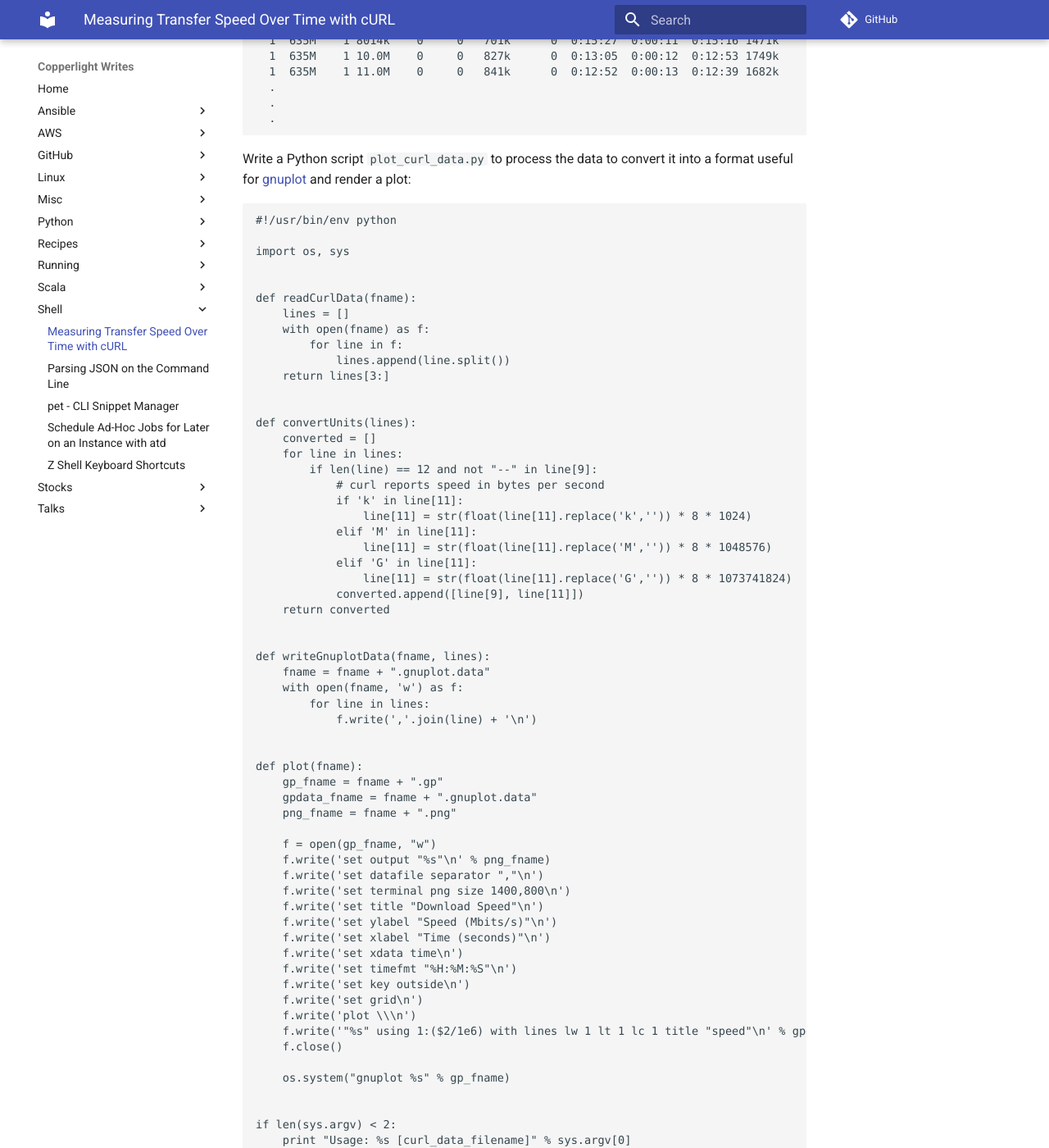
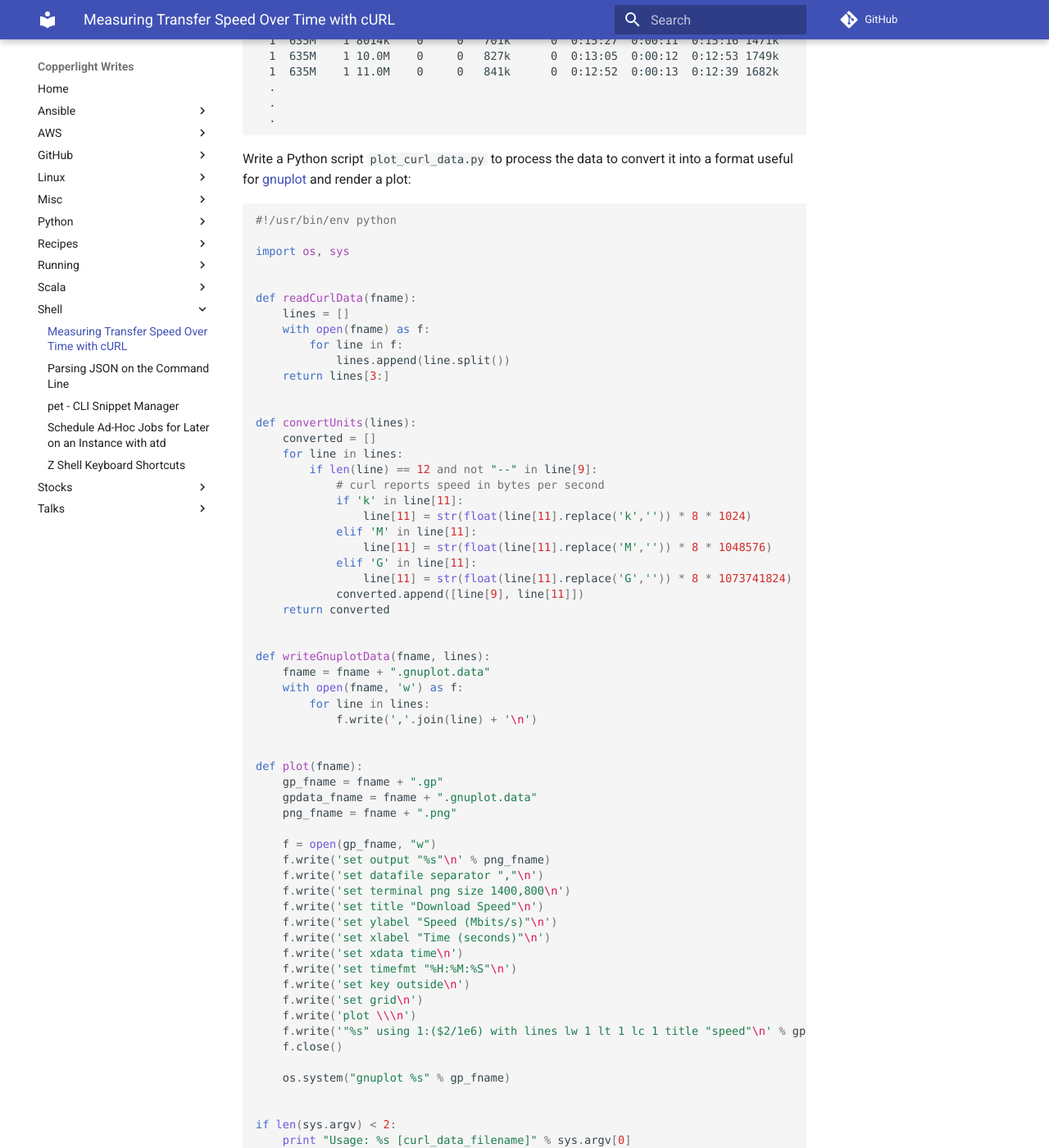
Before and after one commit to copperlight/copperlight.github.io, an MkDocs documentation site: the page built from docs/shell/measuring-transfer-speed-over-time-with-curl.md, in a window 1280 px wide and 1400 px high, scrolled down 1282 px. Shown: the whole window at 82% size. Built offline with MkDocs 1.6.1 and Material for MkDocs 9.7.7, drawn with Linux system fonts in a browser that asks for light colours; comment, search, counter and statistics services are not loaded; some of the changed text lies outside the part shown.

Commit message:
enable python syntax highlighting

````diff
--- a/docs/shell/measuring-transfer-speed-over-time-with-curl.md
+++ b/docs/shell/measuring-transfer-speed-over-time-with-curl.md
@@ -73,7 +73,7 @@ This results in an output file that looks like this:
 Write a Python script `plot_curl_data.py` to process the data to convert it into a format useful for
 [gnuplot](http://www.gnuplot.info/) and render a plot:
 
-```
+```python
 #!/usr/bin/env python
 
 import os, sys
@@ -171,7 +171,7 @@ You will end up with data (`curl.out.gp.data`) and configuration files (`curl.ou
 .
 ```
 
-```
+```text
 set output "curl.out.png"
 set datafile separator ","
 set terminal png size 1400,800
````
